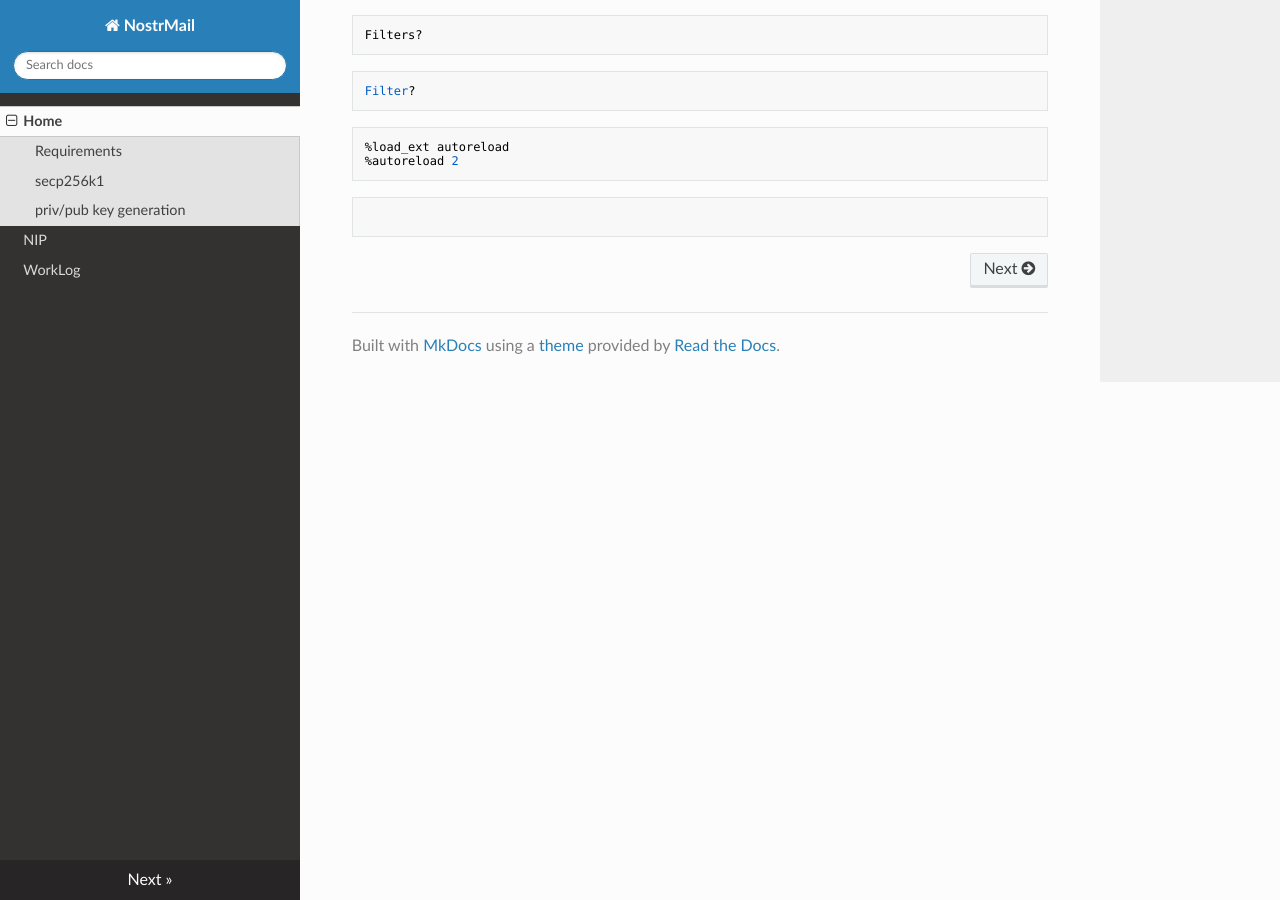
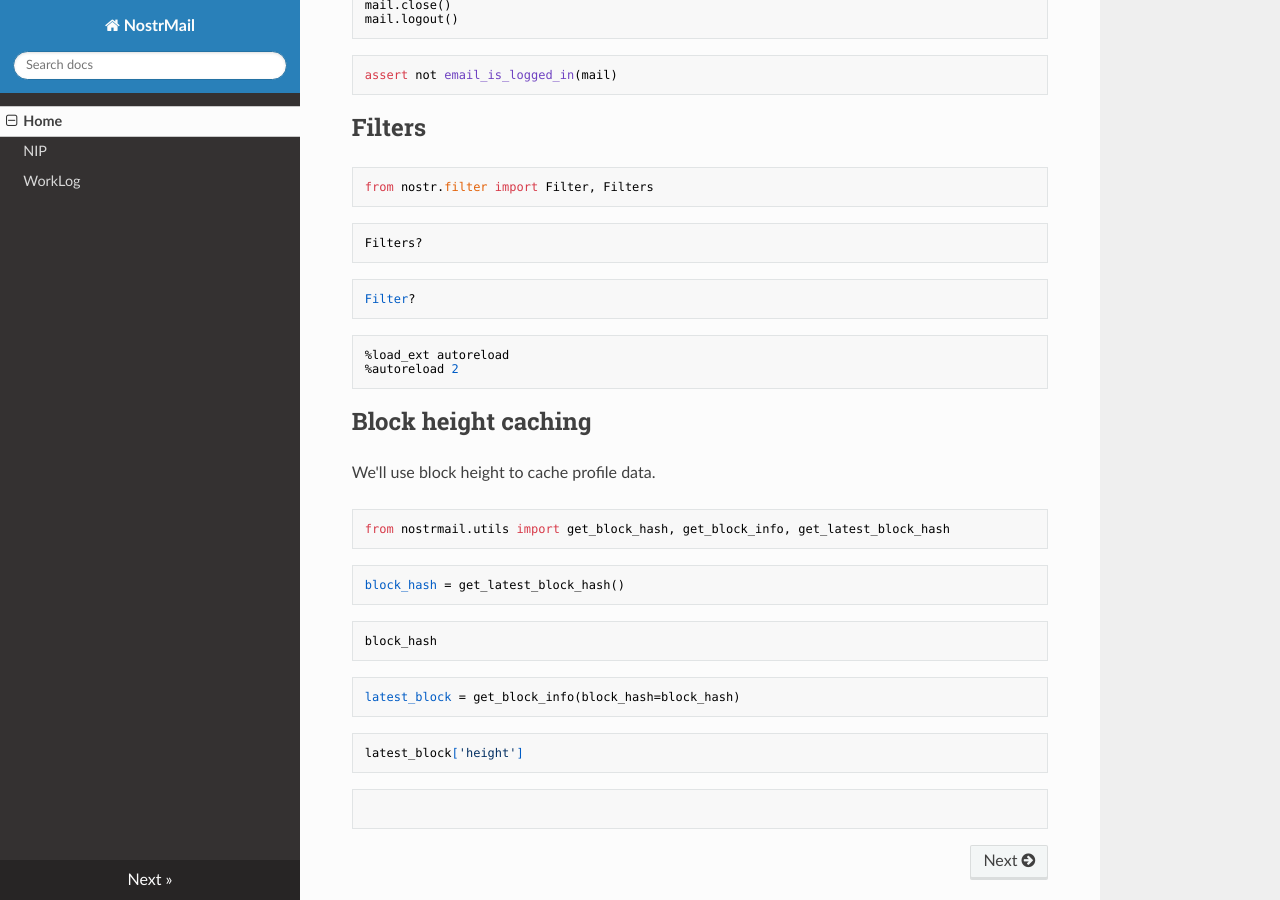
Before and after one commit to asherp/nostr-mail, an MkDocs documentation site: the page built from docs/README.md, in a window 1280 px wide and 900 px high, scrolled down 12683 px. Built offline with MkDocs 1.6.1, drawn with Linux system fonts in a browser that asks for light colours; nearby versions of some CDN libraries; some of the changed text lies outside the part shown.

````diff
--- a/README.md
+++ b/README.md
@@ -11,7 +11,15 @@ Both sender and receiver derive a shared secret known only to them, which is use
 
 This application can use any email server for delivery.
 
+## Usage
 
+Navigate to the base of this directory, then:
+
+```sh
+docker compose up nostrmail
+```
+
+Navigate to [http://localhost:8050](http://localhost:8050)
 
 
 ### Requirements
@@ -805,6 +813,31 @@ Filter?
 %autoreload 2
 ```
 
+## Block height caching
+
+We'll use block height to cache profile data.
+
+
+```python
+from nostrmail.utils import get_block_hash, get_block_info, get_latest_block_hash
+```
+
+```python
+block_hash = get_latest_block_hash()
+```
+
+```python
+block_hash
+```
+
+```python
+latest_block = get_block_info(block_hash=block_hash)
+```
+
+```python
+latest_block['height']
+```
+
 ```python
 
 ```
````
Also changed, not shown: WorkLog.md (+1 -0 lines), docker-compose.yml (+5 -5 lines), 3 other files.
